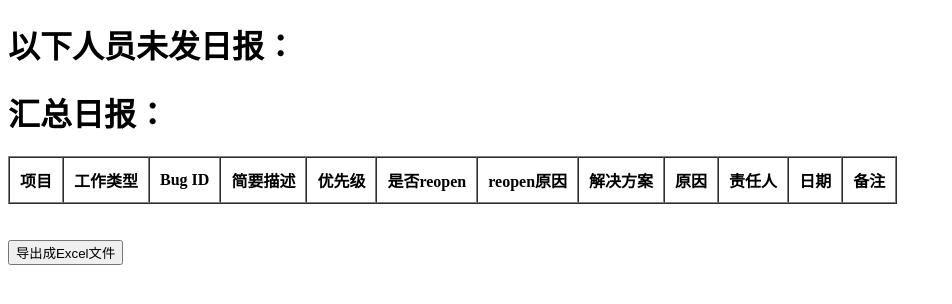
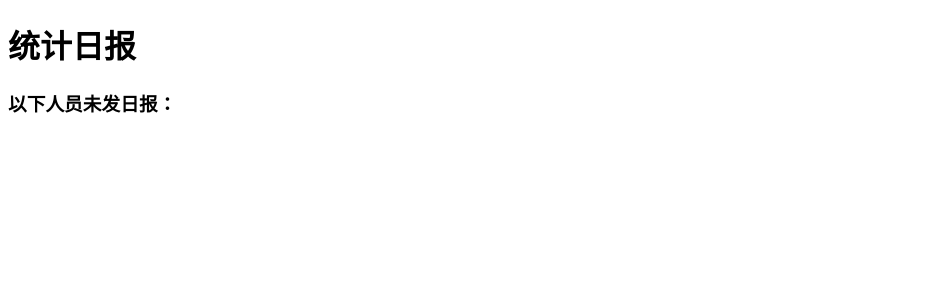
Before and after one commit to bluedai180/Daily, a Django app: page /report/statistics in a window 1280 px wide. Shown: the top 304 px of the page, without its empty margins (0-952 px from the left). Run offline with Django 3.2, Linux system fonts and the light colour scheme; lists and menus that the app fills with data are empty; some libraries are stand-ins or nearby versions.

Commit message:
修改统计日报界面，无数据时隐藏对应标签

```diff
--- a/report/templates/report/collect.html
+++ b/report/templates/report/collect.html
@@ -6,14 +6,16 @@
     <script src="//code.jquery.com/jquery-1.11.3.min.js"></script>
 </head>
 <body>
-<h1>以下人员未发日报：</h1>
+<h1>统计日报</h1>
+<h3>以下人员未发日报：</h3>
 <p id="unbilled_user"></p>
-<h1>汇总日报：</h1>
 <style type="text/css">
     .AutoNewline {
         Word-break: break-all;
     }
 </style>
+<div id="collect_div" style="display: none">
+    <h3>汇总日报：</h3>
     <table class="AutoNewline" id="collection" border="1" cellpadding="10" cellspacing="0">
         <tr>
             <th>项目</th>
@@ -31,8 +33,9 @@
         </tr>
     </table>
     <br><br>
-{#<input id="send_email" onclick="send()" type="button" value="send email">#}
     <input id="download" onclick="download()" type="button" value="导出成Excel文件">
+</div>
+
 {#<script src="../../static/report/collect.js"></script>#}
 <script>
     var team = document.cookie.match(/(^| )team=([^;]*)(;|$)/)[2];
@@ -42,6 +45,9 @@
         if (ret != 0) {
             show_today(ret.info);
             document.getElementById("unbilled_user").innerText = ret.name.join(", ");
+            document.getElementById('collect_div').style.display = '';
+        } else {
+            document.getElementById("unbilled_user").innerText = "目前全部未发日报！";
         }
     });
 
```
Lines whose indentation alone changed are shown as unchanged.
